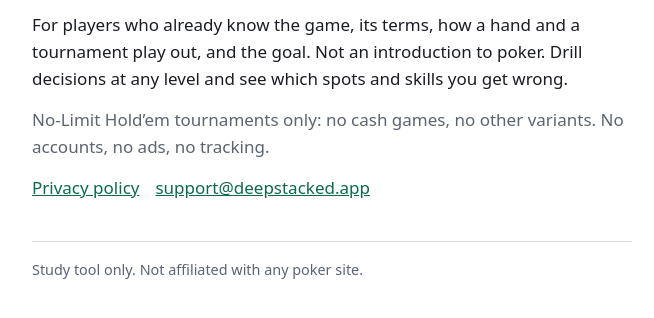
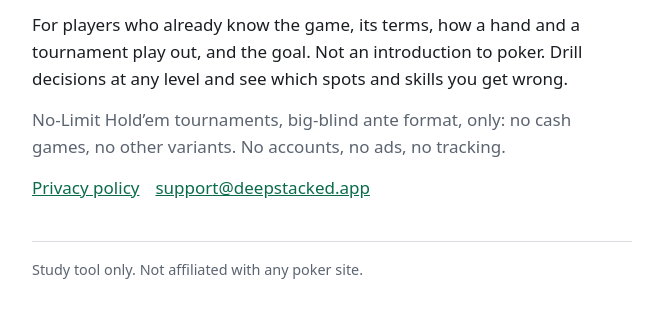
Before and after one commit to guantutri4-cmyk/deepstacked-site, a plain HTML site: page index.html in a window 1280 px wide. Shown: the part 118-436 px from the top of the page, without its empty margins (308-962 px from the left). Drawn offline with Linux system fonts and the light colour scheme.

Commit message:
State scope: No-Limit Hold'em tournaments, big-blind ante format
Co-Authored-By: Claude Sonnet 5.5 <noreply@anthropic.com>

```diff
--- a/index.html
+++ b/index.html
@@ -20,7 +20,7 @@ main{max-width:40rem;margin:0 auto;padding:2rem 1.25rem 3rem}h1{font-size:1.9rem
 <h1>Deepstacked</h1>
 <p>Sharpen your No-Limit Hold&rsquo;em tournament game. Free and offline.</p>
 <p>For players who already know the game, its terms, how a hand and a tournament play out, and the goal. Not an introduction to poker. Drill decisions at any level and see which spots and skills you get wrong.</p>
-<p class="mut">No-Limit Hold&rsquo;em tournaments only: no cash games, no other variants. No accounts, no ads, no tracking.</p>
+<p class="mut">No-Limit Hold&rsquo;em tournaments, big-blind ante format, only: no cash games, no other variants. No accounts, no ads, no tracking.</p>
 <nav><a href="/privacy">Privacy policy</a><a href="mailto:support@deepstacked.app">support@deepstacked.app</a></nav>
 <footer>Study tool only. Not affiliated with any poker site.</footer>
 </main>
```
